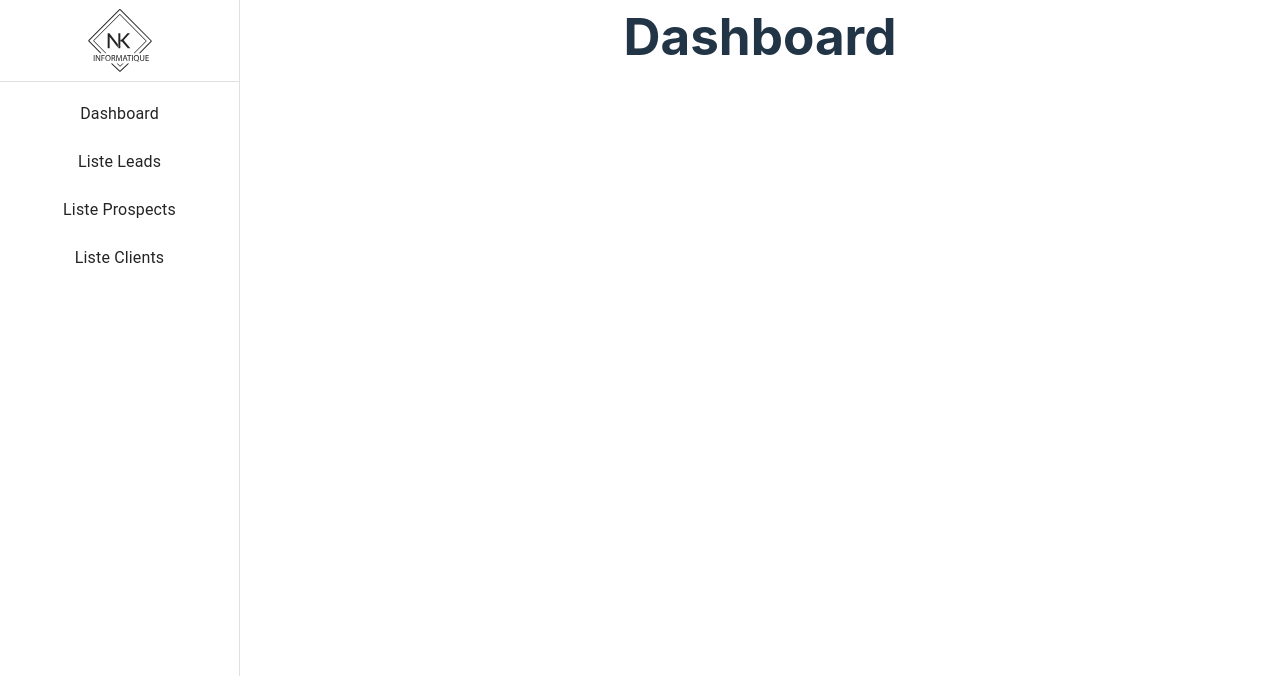
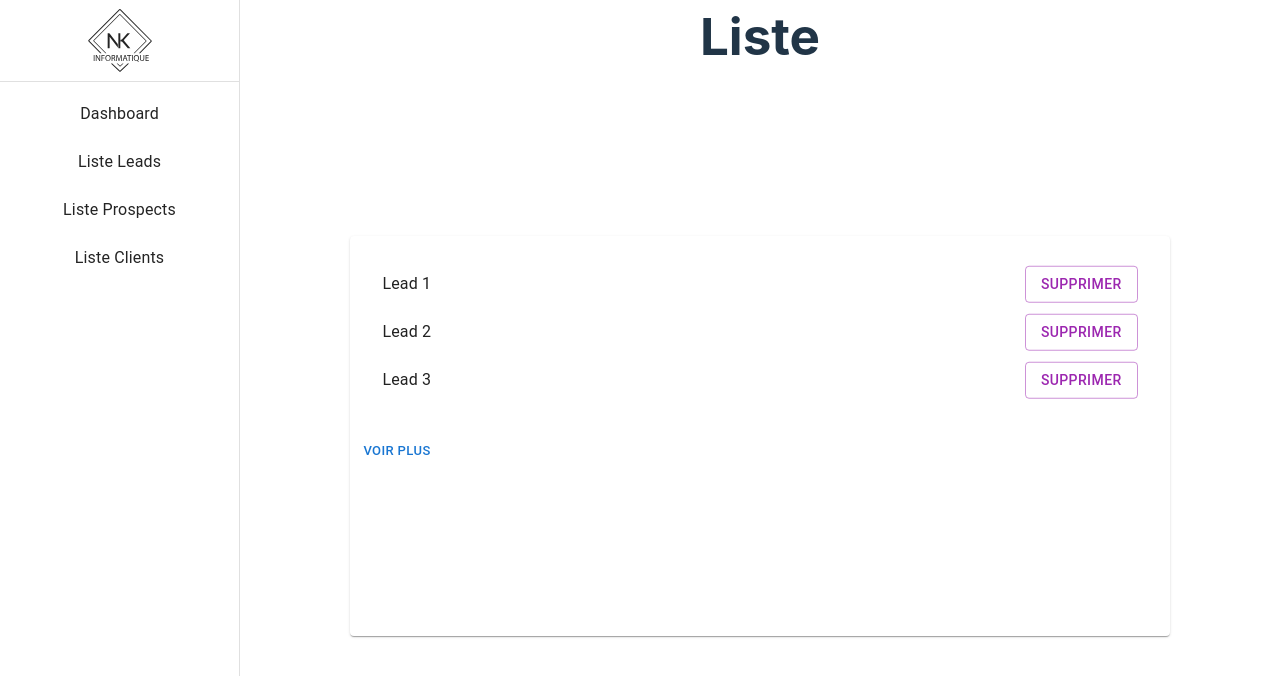
Before and after one commit to Nicolas-Brossard/CRM-KN-Contest, a React (Vite) app in the folder frontend/: page /liste-leads in a window 1280 px wide. Shown: the top 676 px of the page. Built offline with nearby package versions, Linux system fonts and the light colour scheme; sample sign-in values are in the browser's storage.

Commit message:
security rework, add toast notification and create Lists

```diff
--- a/frontend/src/App.tsx
+++ b/frontend/src/App.tsx
@@ -1,10 +1,17 @@
 import React, { useEffect } from 'react';
-import { LoginLayout, DashboardLayout } from '@/layouts';
+import {
+  LoginLayout,
+  DashboardLayout,
+  AuthenticatedLayout,
+  LeadsLayout,
+  ProspectLayout,
+  CustomersLayout,
+} from '@/layouts';
 import { BrowserRouter as Router, Route, Routes } from 'react-router-dom';
 import { SnackbarProvider } from 'notistack';
 
 const App: React.FC = () => {
-  const title = 'CRM - NK'; // votre titre
+  const title = 'CRM - NK';
 
   useEffect(() => {
     document.title = title;
@@ -20,10 +27,22 @@ const App: React.FC = () => {
       >
         <Routes>
           <Route path="/" element={<LoginLayout />} />
-          <Route path="/dashboard" element={<DashboardLayout />} />
-          <Route path="/liste-leads" element={<DashboardLayout />} />
-          <Route path="/liste-prospects" element={<DashboardLayout />} />
-          <Route path="/liste-clients" element={<DashboardLayout />} />
+          <Route
+            path="/dashboard"
+            element={<AuthenticatedLayout component={DashboardLayout} />}
+          />
+          <Route
+            path="/liste-leads"
+            element={<AuthenticatedLayout component={LeadsLayout} />}
+          />
+          <Route
+            path="/liste-prospects"
+            element={<AuthenticatedLayout component={ProspectLayout} />}
+          />
+          <Route
+            path="/liste-clients"
+            element={<AuthenticatedLayout component={CustomersLayout} />}
+          />
         </Routes>
       </SnackbarProvider>
     </Router>
--- a/frontend/src/components/LoginModal.tsx
+++ b/frontend/src/components/LoginModal.tsx
@@ -39,7 +39,7 @@ const LoginModal: React.FC<LoginModalProps> = ({
         }}
       >
         <LogoKN width={'64px'} color="#242424" />
-        Connexion CRM-KN
+        Connexion CRM-NK
       </DialogTitle>
       <DialogContent>
         <TextField
--- /dev/null
+++ b/frontend/src/components/ModalList.tsx
@@ -0,0 +1,65 @@
+import React, { useState } from 'react';
+import {
+  Button,
+  Card,
+  CardActions,
+  CardContent,
+  List,
+  ListItem,
+  ListItemSecondaryAction,
+  ListItemText,
+  Typography,
+} from '@mui/material';
+
+interface DataItem {
+  id: number;
+  name: string;
+}
+
+const ModalList: React.FC = (props) => {
+  const [data, setData] = useState<DataItem[]>([
+    { id: 1, name: 'Lead 1' },
+    { id: 2, name: 'Lead 2' },
+    { id: 3, name: 'Lead 3' },
+  ]);
+
+  const handleDelete = (id: number) => {
+    setData(data.filter((item) => item.id !== id));
+  };
+
+  return (
+    <Card
+      style={{
+        width: '80%',
+        margin: 'auto',
+        height: '50%',
+      }}
+    >
+      <CardContent>
+        <List>
+          {data.map((item) => (
+            <ListItem key={item.id}>
+              <ListItemText primary={item.name} />
+              <ListItemSecondaryAction>
+                <Button
+                  variant="outlined"
+                  color="secondary"
+                  onClick={() => handleDelete(item.id)}
+                >
+                  Supprimer
+                </Button>
+              </ListItemSecondaryAction>
+            </ListItem>
+          ))}
+        </List>
+      </CardContent>
+      <CardActions>
+        <Button size="small" color="primary">
+          Voir plus
+        </Button>
+      </CardActions>
+    </Card>
+  );
+};
+
+export { ModalList };
--- a/frontend/src/components/index.ts
+++ b/frontend/src/components/index.ts
@@ -1,5 +1,6 @@
 import { LoginModal } from './LoginModal';
 import { Sidebar } from './Sidebar';
 import { LogoKN } from './LogoKN';
+import { ModalList } from './ModalList';
 
-export { LoginModal, Sidebar, LogoKN };
+export { LoginModal, Sidebar, LogoKN, ModalList };
--- /dev/null
+++ b/frontend/src/containers/ModalListContainer/ModalListContainer.tsx
@@ -0,0 +1,21 @@
+import { ModalList } from '@/components';
+import React from 'react';
+
+const ModalListContainer: React.FC = () => {
+  return (
+    <div
+      style={{
+        display: 'flex',
+        flexDirection: 'column',
+        justifyContent: 'center',
+        alignItems: 'center',
+        width: '100%',
+      }}
+    >
+      <h1>Liste</h1>
+      <ModalList />
+    </div>
+  );
+};
+
+export { ModalListContainer };
--- a/frontend/src/containers/index.ts
+++ b/frontend/src/containers/index.ts
@@ -1,4 +1,5 @@
 import { LoginContainer } from './LoginContainer/LoginContainer';
 import { DashboardContainer } from './DashboardContainer/DashboardContainer';
+import { ModalListContainer } from './ModalListContainer/ModalListContainer';
 
-export { LoginContainer, DashboardContainer };
+export { LoginContainer, DashboardContainer, ModalListContainer };
--- /dev/null
+++ b/frontend/src/layouts/AuthenticatedLayout/AuthenticatedLayout.tsx
@@ -0,0 +1,20 @@
+import React from 'react';
+import { Navigate } from 'react-router-dom';
+
+interface PrivateRouteProps {
+  component: React.ComponentType;
+}
+
+const AuthenticatedLayout: React.FC<PrivateRouteProps> = ({
+  component: Component,
+}) => {
+  const isLoggedIn = localStorage.getItem('token') !== null;
+
+  if (isLoggedIn) {
+    return <Component />;
+  } else {
+    return <Navigate to="/" replace />;
+  }
+};
+
+export { AuthenticatedLayout };
--- /dev/null
+++ b/frontend/src/layouts/CustomersLayout/CustomersLayout.tsx
@@ -0,0 +1,30 @@
+import { ModalListContainer } from '@/containers';
+import { SideBarContainer } from '@/containers/SideBarContainer/SideBarContainer';
+import React from 'react';
+
+const CustomersLayout: React.FC = () => {
+  return (
+    <div
+      style={{
+        display: 'flex',
+        flexDirection: 'row',
+        width: '100%',
+        height: '100vh',
+      }}
+    >
+      <SideBarContainer />
+      <div
+        style={{
+          display: 'flex',
+          justifyContent: 'center',
+          alignContent: 'center',
+          width: '100%',
+        }}
+      >
+        <ModalListContainer />
+      </div>
+    </div>
+  );
+};
+
+export { CustomersLayout };
--- /dev/null
+++ b/frontend/src/layouts/LeadsLayout/LeadsLayout.tsx
@@ -0,0 +1,30 @@
+import { ModalListContainer } from '@/containers';
+import { SideBarContainer } from '@/containers/SideBarContainer/SideBarContainer';
+import React from 'react';
+
+const LeadsLayout: React.FC = () => {
+  return (
+    <div
+      style={{
+        display: 'flex',
+        flexDirection: 'row',
+        width: '100%',
+        height: '100vh',
+      }}
+    >
+      <SideBarContainer />
+      <div
+        style={{
+          display: 'flex',
+          justifyContent: 'center',
+          alignContent: 'center',
+          width: '100%',
+        }}
+      >
+        <ModalListContainer />
+      </div>
+    </div>
+  );
+};
+
+export { LeadsLayout };
--- /dev/null
+++ b/frontend/src/layouts/ProspectLayout/ProspectLayout.tsx
@@ -0,0 +1,30 @@
+import { ModalListContainer } from '@/containers';
+import { SideBarContainer } from '@/containers/SideBarContainer/SideBarContainer';
+import React from 'react';
+
+const ProspectLayout: React.FC = () => {
+  return (
+    <div
+      style={{
+        display: 'flex',
+        flexDirection: 'row',
+        width: '100%',
+        height: '100vh',
+      }}
+    >
+      <SideBarContainer />
+      <div
+        style={{
+          display: 'flex',
+          justifyContent: 'center',
+          alignContent: 'center',
+          width: '100%',
+        }}
+      >
+        <ModalListContainer />
+      </div>
+    </div>
+  );
+};
+
+export { ProspectLayout };
--- a/frontend/src/layouts/index.ts
+++ b/frontend/src/layouts/index.ts
@@ -1,4 +1,15 @@
 import { LoginLayout } from './LoginLayout/LoginLayout';
 import { DashboardLayout } from './DashboardLayout/DashboardLayout';
+import { AuthenticatedLayout } from './AuthenticatedLayout/AuthenticatedLayout';
+import { LeadsLayout } from './LeadsLayout/LeadsLayout';
+import { ProspectLayout } from './ProspectLayout/ProspectLayout';
+import { CustomersLayout } from './CustomersLayout/CustomersLayout';
 
-export { LoginLayout, DashboardLayout };
+export {
+  LoginLayout,
+  DashboardLayout,
+  AuthenticatedLayout,
+  LeadsLayout,
+  ProspectLayout,
+  CustomersLayout,
+};
```
